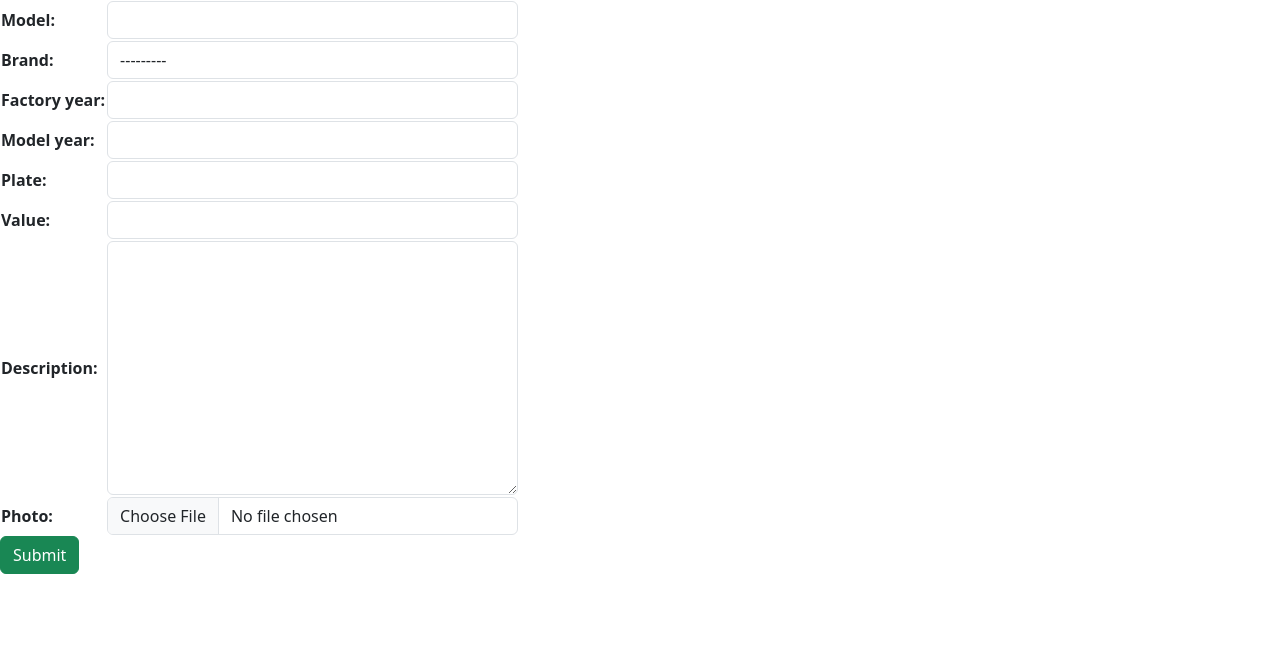
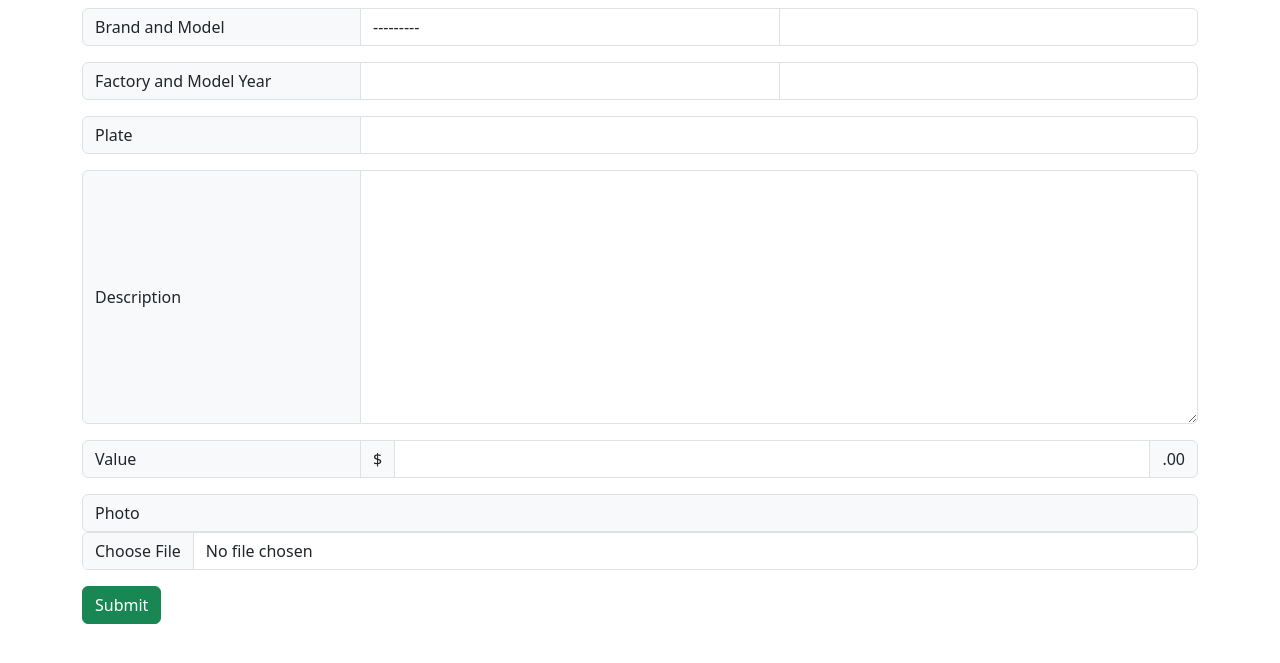
Before and after one commit to Gabriel-cod/cars_marketplace, a Django app: page /sell/ in a window 1280 px wide. Shown: the part 56-719 px from the top of the page. Run offline with Django 5.2, Linux system fonts and the light colour scheme; a user stored in the database is signed in; tables that the repository leaves empty hold one stand-in row (values such as "Sample post"); some libraries are stand-ins or nearby versions.

Commit message:
Cars form modified

```diff
--- a/cars/forms.py
+++ b/cars/forms.py
@@ -41,8 +41,8 @@ class CarForm(forms.ModelForm):
         if factory_year is not None:
             if factory_year < 1926:
                 self.add_error('factory_year', 'It is not possible to register cars with a factory year before 1926.')
-            elif factory_year > int(datetime.now().year):
-                self.add_error('factory_year', 'It is not possible to register cars with a factory year after current year.')
+            elif factory_year > (int(datetime.now().year) + 1):
+                self.add_error('factory_year', 'It is not possible to register cars with a factory year 2 years after current year.')
         return factory_year
 
     def clean_model_year(self):
--- a/project/templates/cars/car_detail.html
+++ b/project/templates/cars/car_detail.html
@@ -20,7 +20,7 @@
                 <h5 class="card-title">{{ object.brand }} {{ object.model }}</h5>
                 <p class="card-text">Factory/Model Year: {{ object.factory_year }}/{{ object.model_year }}</p>
                 <p class="card-text">Plate: {{ object.plate }}</p>
-                <p class="card-text">Price: R${{ object.value|intcomma }}</p>
+                <p class="card-text">Price: ${{ object.value|intcomma }}</p>
                 {% if object.description %}
                     <p class="card-text">Description:<br>{{ object.description }}</p>
                 {% endif %}
--- a/project/templates/cars/listed_cars.html
+++ b/project/templates/cars/listed_cars.html
@@ -29,7 +29,7 @@
                             <h5 class="card-title mx-auto p-2">{{ car.brand }} - {{ car.model }}</h5>
                         </div>
                         <div class="card-footer">
-                            <small class="text-body-secondary">{{ car.factory_year }}/{{ car.model_year }} R${{ car.value|intcomma }}</small>
+                            <small class="text-body-secondary">{{ car.factory_year }}/{{ car.model_year }} ${{ car.value|intcomma }}</small>
                         </div>
                     </div>
                 </a>
--- a/project/templates/cars/sell.html
+++ b/project/templates/cars/sell.html
@@ -1,12 +1,10 @@
 {% extends 'shared/base.html' %}
 {% block title %}Sell a Vehicle{% endblock %}
 {% block content %}
-<div>
+<div class="container-lg mx-auto mt-2">
     <form action="" method="post" enctype="multipart/form-data">
         {% csrf_token %}
-        <table>
-            {{ form.as_table }}
-        </table>
+        {% include 'shared/base_register_car.html' %}
         <button type="submit" class="btn btn-success">Submit</button>
     </form>
 </div>
--- /dev/null
+++ b/project/templates/shared/base_register_car.html
@@ -0,0 +1,39 @@
+<style>
+    div.input-group{
+        margin-bottom: 1rem;
+    }
+</style>
+{{ form.brand.errors }}{{ form.model.errors }}
+<div class="input-group">
+    <span class="input-group-text w-25">Brand and Model</span>
+    {{ form.brand }}
+    {{ form.model }}
+</div>
+{{ form.factory_year.errors }}{{ form.model_year.erros }}
+<div class="input-group">
+    <span class="input-group-text w-25">Factory and Model Year</span>
+    {{ form.factory_year }}
+    {{ form.model_year }}
+</div>
+{{ form.plate.errors }}
+<div class="input-group">
+    <span class="input-group-text w-25">Plate</span>
+    {{ form.plate }}
+</div>
+{{ form.description.errors }}
+<div class="input-group">
+    <span class="input-group-text w-25">Description</span>
+    {{ form.description }}
+</div>
+{{ form.value.errors }}
+<div class="input-group">
+    <span class="input-group-text w-25">Value</span>
+    <span class="input-group-text">$</span>
+    {{ form.value }}
+    <span class="input-group-text">.00</span>
+</div>
+{{ form.photo.errors }}
+<div class="mb-3">
+    <span class="input-group-text w-100">Photo</span>
+    {{ form.photo }}
+</div>
```
Also changed, not shown: project/templates/cars/update_car.html (+1 -33 lines).
